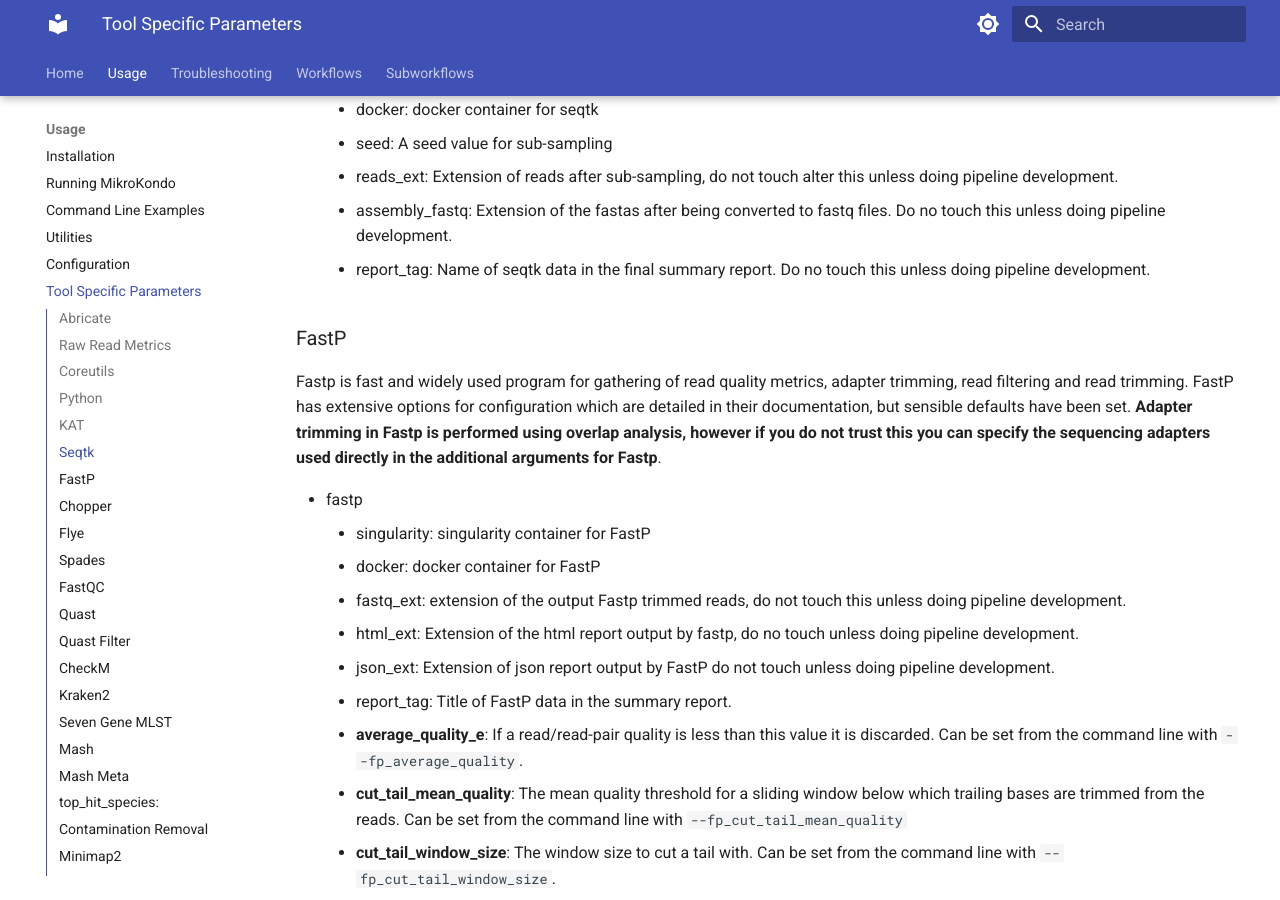
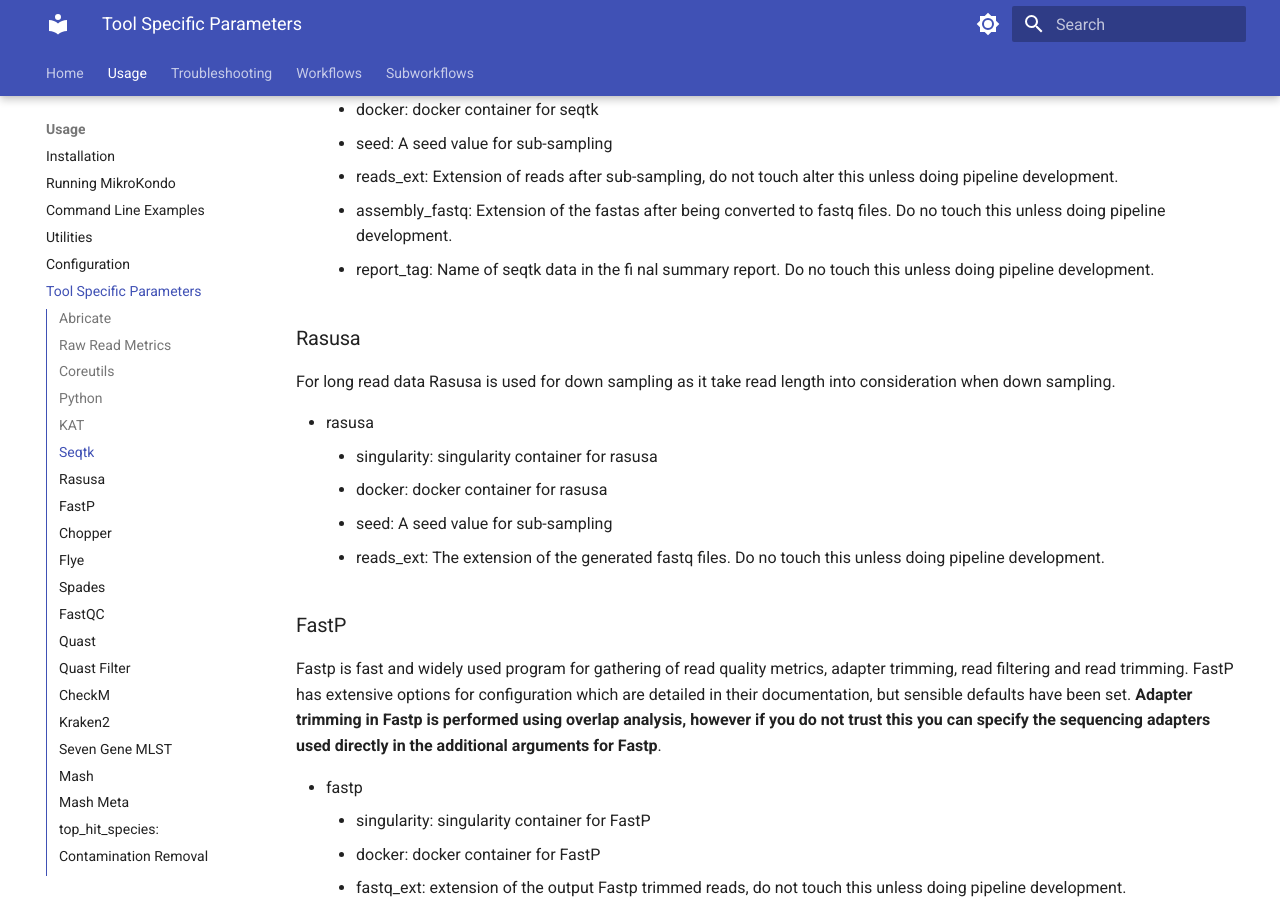
Before and after one commit to phac-nml/mikrokondo, an MkDocs documentation site: the page built from docs/usage/tool_params.md, in a window 1280 px wide and 900 px high, scrolled down 1971 px. Built offline with MkDocs 1.6.1 and Material for MkDocs 9.7.7, drawn with Linux system fonts in a browser that asks for light colours.

Commit message:
updated docs

```diff
--- a/docs/usage/tool_params.md
+++ b/docs/usage/tool_params.md
@@ -52,7 +52,16 @@ Seqtk is used for both the sub-sampling of reads and conversion of fasta files t
     - seed: A seed value for sub-sampling
     - reads_ext: Extension of reads after sub-sampling, do not touch alter this unless doing pipeline development.
     - assembly_fastq: Extension of the fastas after being converted to fastq files. Do no touch this unless doing pipeline development.
-    - report_tag: Name of seqtk data in the final summary report. Do no touch this unless doing pipeline development.
+    - report_tag: Name of seqtk data in the fi nal summary report. Do no touch this unless doing pipeline development.
+
+### Rasusa
+For long read data Rasusa is used for down sampling as it take read length into consideration when down sampling.
+
+- rasusa
+    - singularity: singularity container for rasusa
+    - docker: docker container for rasusa
+    - seed: A seed value for sub-sampling
+    - reads_ext: The extension of the generated fastq files. Do no touch this unless doing pipeline development.
 
 ### FastP
 Fastp is fast and widely used program for gathering of read quality metrics, adapter trimming, read filtering and read trimming. FastP has extensive options for configuration which are detailed in their documentation, but sensible defaults have been set. **Adapter trimming in Fastp is performed using overlap analysis, however if you do not trust this you can specify the sequencing adapters used directly in the additional arguments for Fastp**.
```
Also changed, not shown: docs/subworkflows/clean_reads.md (+4 -4 lines).
